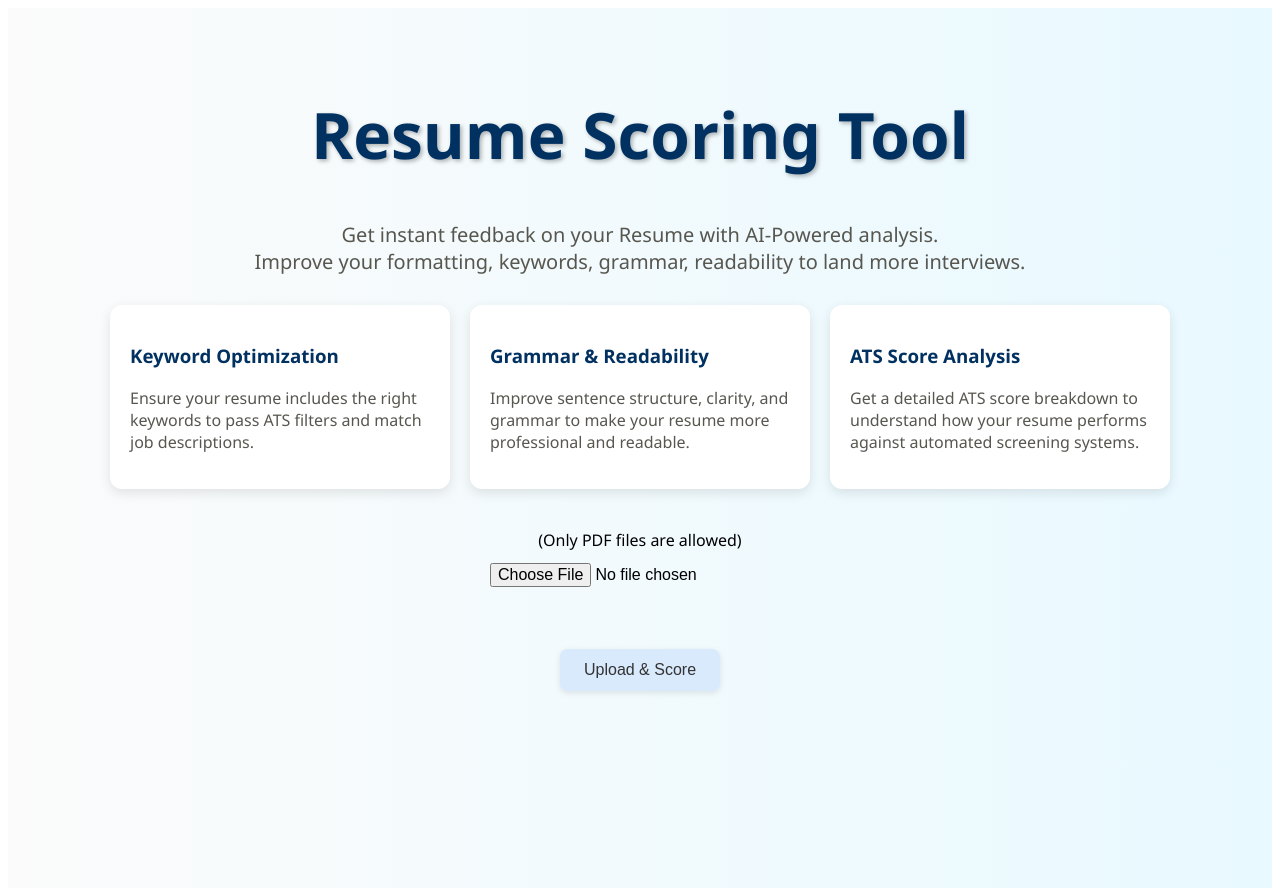
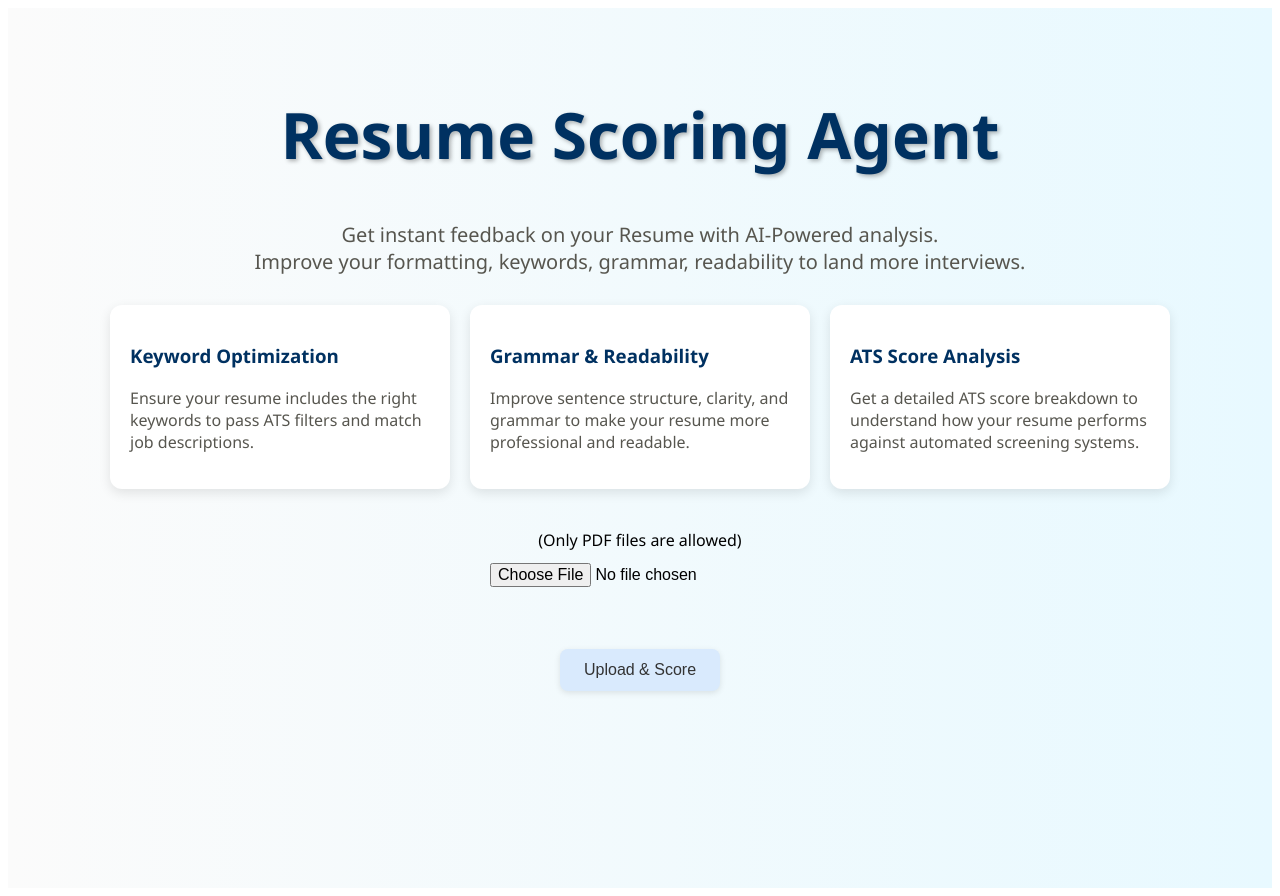
Before and after one commit to rajdeep-office/Resume-agent, a React (Create React App) app in the folder frontend/: page / in a window 1280 px wide. Built offline with nearby package versions, Linux system fonts and the light colour scheme.

Commit message:
Update App.js

```diff
--- a/frontend/src/App.js
+++ b/frontend/src/App.js
@@ -19,7 +19,7 @@ function App() {
           color: "#003161",
         }}
       >
-        Resume Scoring Tool
+        Resume Scoring Agent
       </h1>
       <p
         style={{
```
